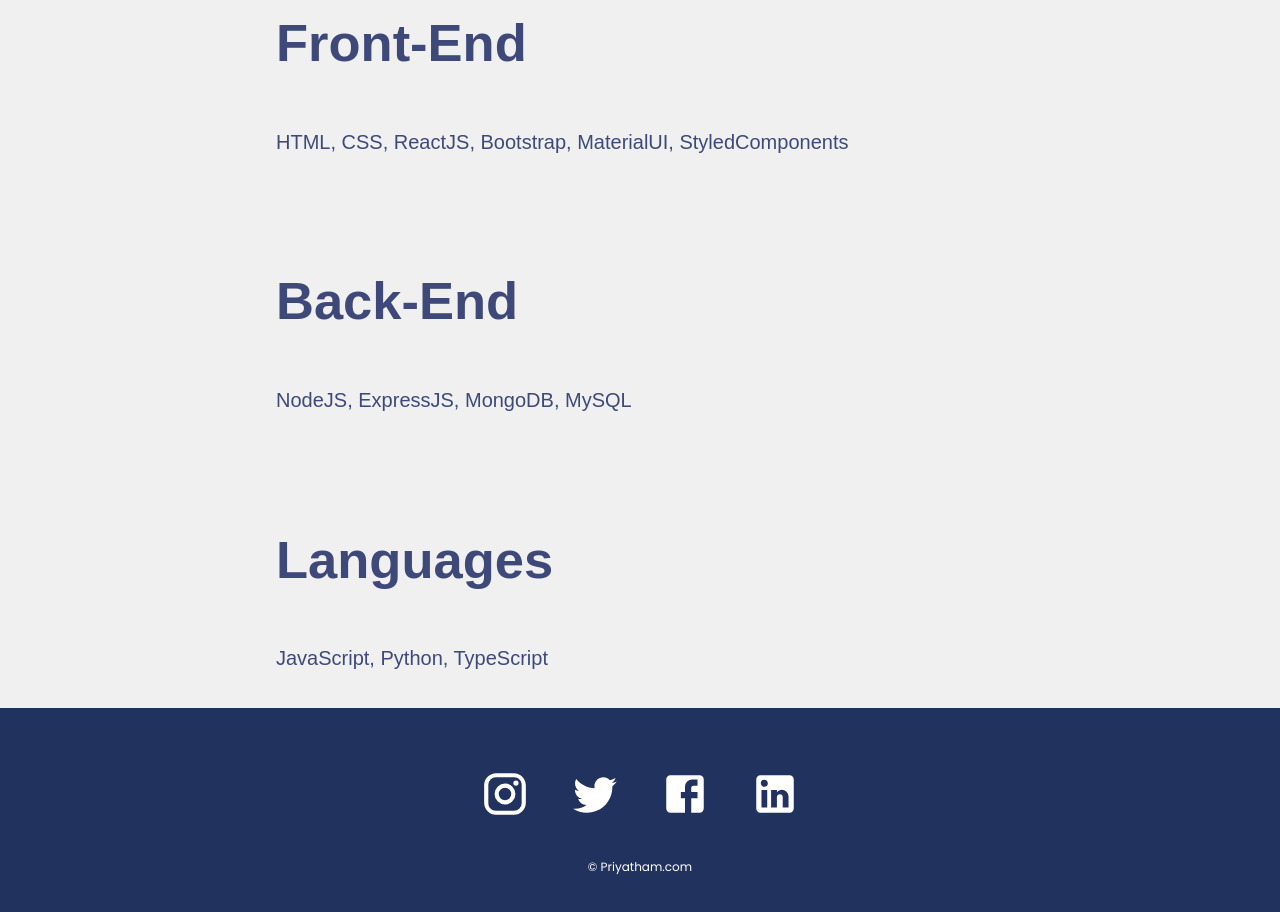
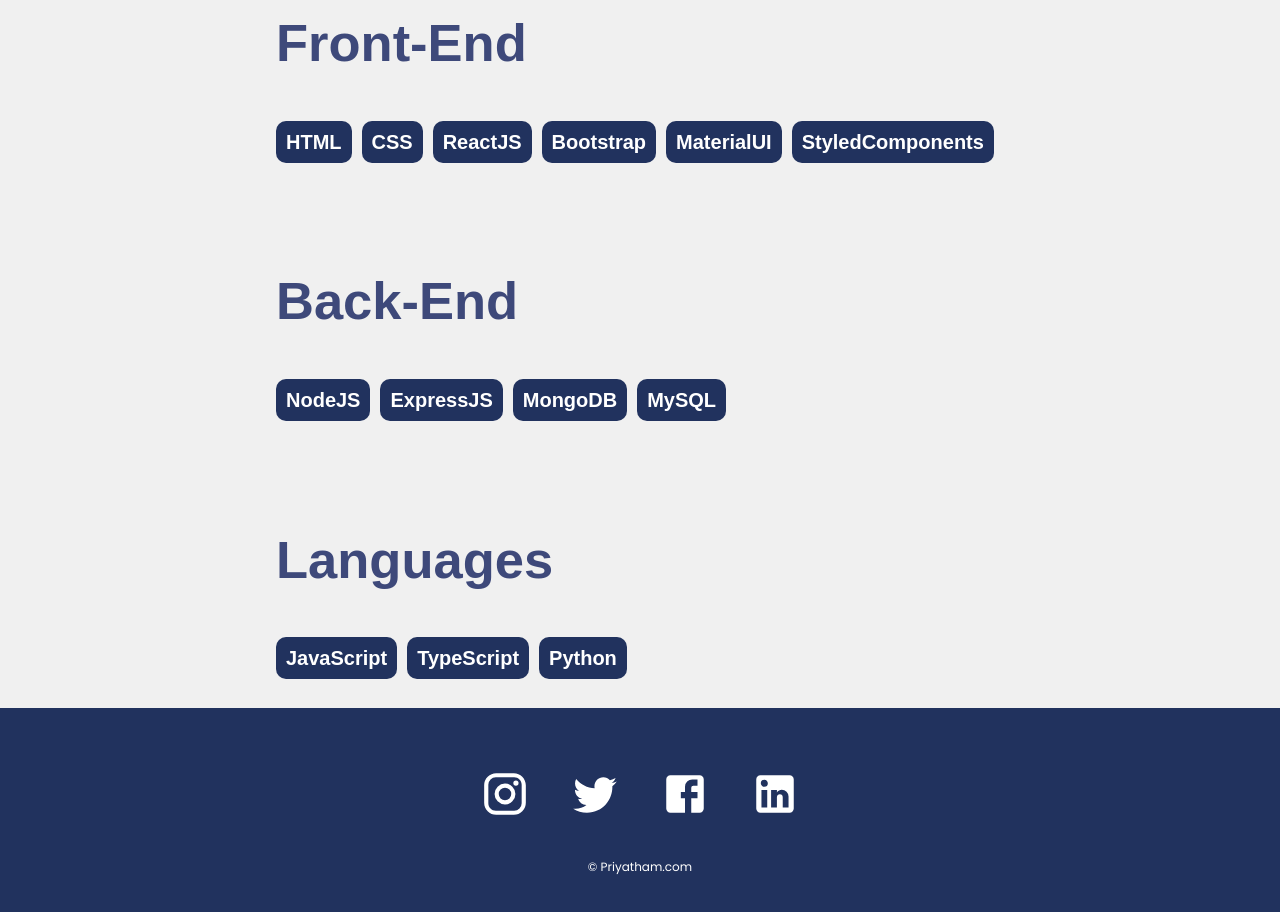
Before and after one commit to Priyatham-Reddy7/portfolio-v1, a React (Vite) app: page / in a window 1280 px wide. Shown: the part 1040-1952 px from the top of the page. Built offline with nearby package versions, Linux system fonts and the light colour scheme.

Commit message:
Modify skills list

```diff
--- a/src/pageStyles/Home.css
+++ b/src/pageStyles/Home.css
@@ -32,7 +32,7 @@
 .prompt svg {
     font-size: 60px;
     margin: 5px 10px;
-    color: white;
+    color: #fff;
     cursor: pointer;
     transition: all 0.2s ease-in-out;
 }
@@ -62,6 +62,12 @@
 
 .list span {
     font-size: 20px;
+    margin-right: 10px;
+    background-color: #21325e;
+    padding: 10px;
+    color: #fff;
+    border-radius: 10px;
+    font-weight: bold;
 }
 
 @media only screen and (max-width: 600px) {
--- a/src/pages/Home.jsx
+++ b/src/pages/Home.jsx
@@ -30,22 +30,29 @@ const Home = () => {
                     <ol className="list">
                         <li className="item">
                             <h2>Front-End</h2>
-                            <span>
-                                HTML, CSS, ReactJS, Bootstrap, MaterialUI,
-                                StyledComponents
-                            </span>
+                            <span>HTML</span>
+                            <span>CSS</span>
+                            <span>ReactJS</span>
+                            <span>Bootstrap</span>
+                            <span>MaterialUI</span>
+                            <span>StyledComponents</span>
                         </li>
                     </ol>
                     <ol className="list">
                         <li className="item">
                             <h2>Back-End</h2>
-                            <span>NodeJS, ExpressJS, MongoDB, MySQL</span>
+                            <span>NodeJS</span>
+                            <span>ExpressJS</span>
+                            <span>MongoDB</span>
+                            <span>MySQL</span>
                         </li>
                     </ol>
                     <ol className="list">
                         <li className="item">
                             <h2>Languages</h2>
-                            <span>JavaScript, Python, TypeScript</span>
+                            <span>JavaScript</span>
+                            <span>TypeScript</span>
+                            <span>Python</span>
                         </li>
                     </ol>
                 </div>
```
